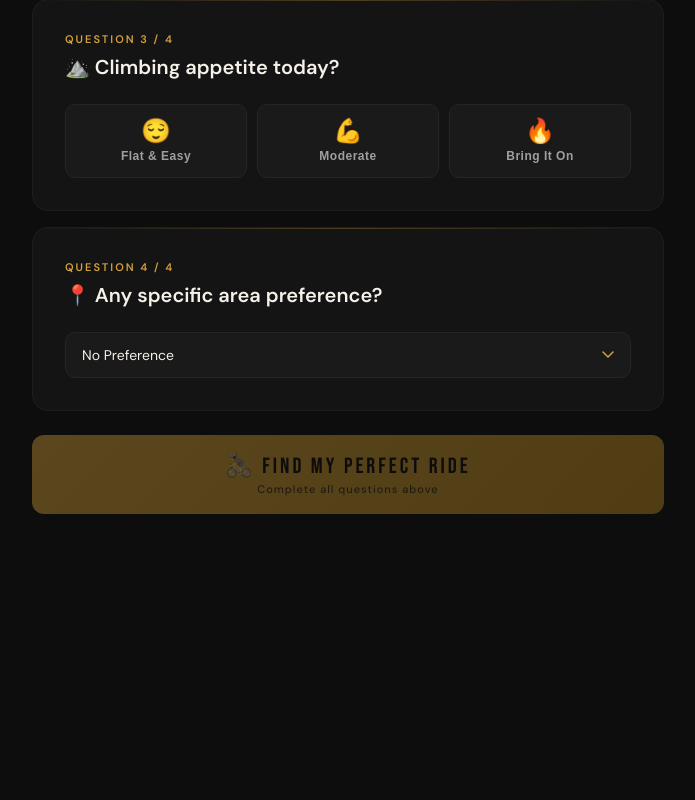
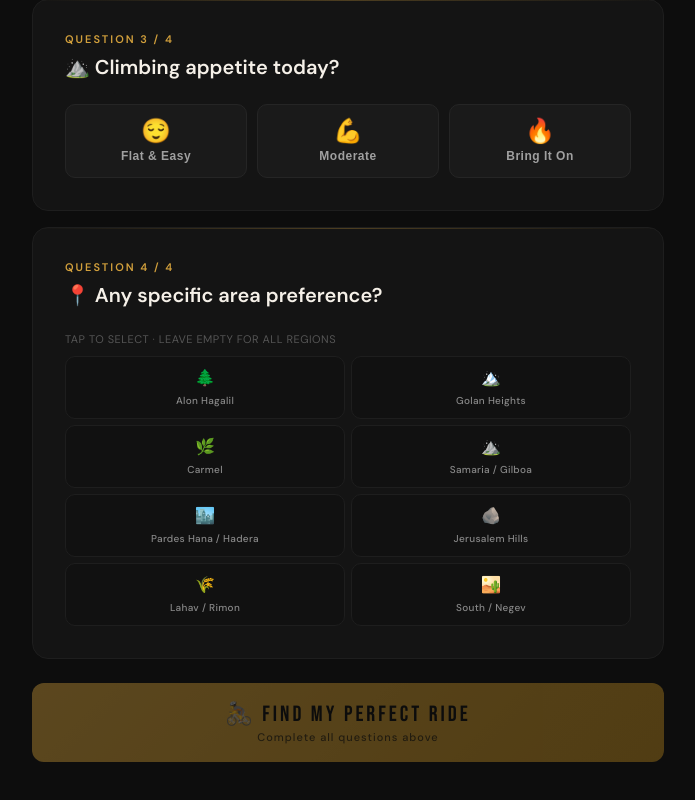
Before and after one commit to Orenlvy/the-perfect-ride, a React (Vite) app: page / in a window 1280 px wide. Shown: the part 834-1634 px from the top of the page, without its empty margins (292-987 px from the left). Before the commit the page ends 1428 px from the top, so only its background shows below. Built offline with nearby package versions, Linux system fonts and the light colour scheme.

Commit message:
multi-select map regions

```diff
--- a/src/App.jsx
+++ b/src/App.jsx
@@ -610,6 +610,71 @@ const styles = `
     color: #888;
   }
 
+  /* MAP REGION SELECTOR */
+  .map-selector {
+    display: flex;
+    flex-direction: column;
+    gap: 6px;
+    width: 100%;
+  }
+
+  .map-row {
+    display: flex;
+    gap: 6px;
+    width: 100%;
+  }
+
+  .map-region {
+    flex: 1;
+    padding: 10px 8px;
+    background: #111;
+    border: 1px solid #1E1E1E;
+    border-radius: 10px;
+    cursor: pointer;
+    text-align: center;
+    transition: all 0.15s;
+    font-family: 'DM Sans', sans-serif;
+  }
+
+  .map-region:hover {
+    border-color: #D2A03C;
+    background: #161410;
+  }
+
+  .map-region.selected {
+    background: rgba(210, 160, 60, 0.12);
+    border-color: #D2A03C;
+  }
+
+  .map-region.any {
+    background: #0D0D0D;
+    border-style: dashed;
+    border-color: #2A2A2A;
+  }
+
+  .map-region.any.selected {
+    border-color: #D2A03C;
+    border-style: solid;
+  }
+
+  .map-region-icon {
+    font-size: 16px;
+    display: block;
+    margin-bottom: 3px;
+  }
+
+  .map-region-name {
+    font-size: 10px;
+    color: #888;
+    font-weight: 500;
+    letter-spacing: 0.3px;
+    line-height: 1.3;
+  }
+
+  .map-region.selected .map-region-name {
+    color: #D2A03C;
+  }
+
   /* ANIMATIONS */
   @keyframes fadeDown {
     from { opacity: 0; transform: translateY(-16px); }
@@ -731,8 +796,8 @@ async function fetchRoutesFromAirtable(selections) {
       if (climbRange.max && elev > climbRange.max) return false;
       if (climbRange.min && elev < climbRange.min) return false;
 
-      // Area filter
-      if (selections.area !== 'No Preference' && region !== selections.area) return false;
+      // Area filter — empty array = no preference
+      if (selections.area.length > 0 && !selections.area.includes(region)) return false;
 
       // Exclude international routes
       if (region === 'International') return false;
@@ -892,7 +957,7 @@ export default function App() {
     terrain: null,
     climbing: null,
     group: null,
-    area: "No Preference",
+    area: [],
   });
   const [results, setResults] = useState([]);
   const [visibleCount, setVisibleCount] = useState(3);
@@ -962,7 +1027,7 @@ export default function App() {
   };
 
   const handleRestart = () => {
-    setSelections({ time: null, terrain: null, climbing: null, group: null, area: "No Preference" });
+    setSelections({ time: null, terrain: null, climbing: null, group: null, area: [] });
     setResults([]);
     setVisibleCount(3);
     setError(null);
@@ -1047,15 +1112,111 @@ export default function App() {
               </QuestionCard>
 
               <QuestionCard number={4} title="📍 Any specific area preference?" delay={0.15}>
-                <select
-                  className="styled-select"
-                  value={selections.area}
-                  onChange={e => setSelections(s => ({ ...s, area: e.target.value }))}
-                >
-                  {AREAS.map(a => (
-                    <option key={a} value={a}>{a}</option>
-                  ))}
-                </select>
+                <div style={{ fontSize: 11, color: '#555', marginBottom: 10, letterSpacing: 0.5 }}>
+                  TAP TO SELECT · LEAVE EMPTY FOR ALL REGIONS
+                </div>
+                <div className="map-selector">
+                  {/* North */}
+                  <div className="map-row">
+                    <button
+                      className={`map-region ${selections.area.includes('Alon Hagalil') ? 'selected' : ''}`}
+                      onClick={() => setSelections(s => ({
+                        ...s, area: s.area.includes('Alon Hagalil')
+                          ? s.area.filter(a => a !== 'Alon Hagalil')
+                          : [...s.area, 'Alon Hagalil']
+                      }))}
+                    >
+                      <span className="map-region-icon">🌲</span>
+                      <span className="map-region-name">Alon Hagalil</span>
+                    </button>
+                    <button
+                      className={`map-region ${selections.area.includes('Golan Heights') ? 'selected' : ''}`}
+                      onClick={() => setSelections(s => ({
+                        ...s, area: s.area.includes('Golan Heights')
+                          ? s.area.filter(a => a !== 'Golan Heights')
+                          : [...s.area, 'Golan Heights']
+                      }))}
+                    >
+                      <span className="map-region-icon">🏔️</span>
+                      <span className="map-region-name">Golan Heights</span>
+                    </button>
+                  </div>
+                  {/* Carmel + Samaria */}
+                  <div className="map-row">
+                    <button
+                      className={`map-region ${selections.area.includes('Carmel') ? 'selected' : ''}`}
+                      onClick={() => setSelections(s => ({
+                        ...s, area: s.area.includes('Carmel')
+                          ? s.area.filter(a => a !== 'Carmel')
+                          : [...s.area, 'Carmel']
+                      }))}
+                    >
+                      <span className="map-region-icon">🌿</span>
+                      <span className="map-region-name">Carmel</span>
+                    </button>
+                    <button
+                      className={`map-region ${selections.area.includes('Samaria / Gilboa / Jordan Valley') ? 'selected' : ''}`}
+                      onClick={() => setSelections(s => ({
+                        ...s, area: s.area.includes('Samaria / Gilboa / Jordan Valley')
+                          ? s.area.filter(a => a !== 'Samaria / Gilboa / Jordan Valley')
+                          : [...s.area, 'Samaria / Gilboa / Jordan Valley']
+                      }))}
+                    >
+                      <span className="map-region-icon">⛰️</span>
+                      <span className="map-region-name">Samaria / Gilboa</span>
+                    </button>
+                  </div>
+                  {/* Center */}
+                  <div className="map-row">
+                    <button
+                      className={`map-region ${selections.area.includes('Pardes Hana / Hadera') ? 'selected' : ''}`}
+                      onClick={() => setSelections(s => ({
+                        ...s, area: s.area.includes('Pardes Hana / Hadera')
+                          ? s.area.filter(a => a !== 'Pardes Hana / Hadera')
+                          : [...s.area, 'Pardes Hana / Hadera']
+                      }))}
+                    >
+                      <span className="map-region-icon">🏙️</span>
+                      <span className="map-region-name">Pardes Hana / Hadera</span>
+                    </button>
+                    <button
+                      className={`map-region ${selections.area.includes('Jerusalem Hills / Judean Desert') ? 'selected' : ''}`}
+                      onClick={() => setSelections(s => ({
+                        ...s, area: s.area.includes('Jerusalem Hills / Judean Desert')
+                          ? s.area.filter(a => a !== 'Jerusalem Hills / Judean Desert')
+                          : [...s.area, 'Jerusalem Hills / Judean Desert']
+                      }))}
+                    >
+                      <span className="map-region-icon">🪨</span>
+                      <span className="map-region-name">Jerusalem Hills</span>
+                    </button>
+                  </div>
+                  {/* South */}
+                  <div className="map-row">
+                    <button
+                      className={`map-region ${selections.area.includes('Lahav / Rimon Forest') ? 'selected' : ''}`}
+                      onClick={() => setSelections(s => ({
+                        ...s, area: s.area.includes('Lahav / Rimon Forest')
+                          ? s.area.filter(a => a !== 'Lahav / Rimon Forest')
+                          : [...s.area, 'Lahav / Rimon Forest']
+                      }))}
+                    >
+                      <span className="map-region-icon">🌾</span>
+                      <span className="map-region-name">Lahav / Rimon</span>
+                    </button>
+                    <button
+                      className={`map-region ${selections.area.includes('South (Beer Sheva - Eilat)') ? 'selected' : ''}`}
+                      onClick={() => setSelections(s => ({
+                        ...s, area: s.area.includes('South (Beer Sheva - Eilat)')
+                          ? s.area.filter(a => a !== 'South (Beer Sheva - Eilat)')
+                          : [...s.area, 'South (Beer Sheva - Eilat)']
+                      }))}
+                    >
+                      <span className="map-region-icon">🏜️</span>
+                      <span className="map-region-name">South / Negev</span>
+                    </button>
+                  </div>
+                </div>
               </QuestionCard>
 
               <div className="submit-section">
```
